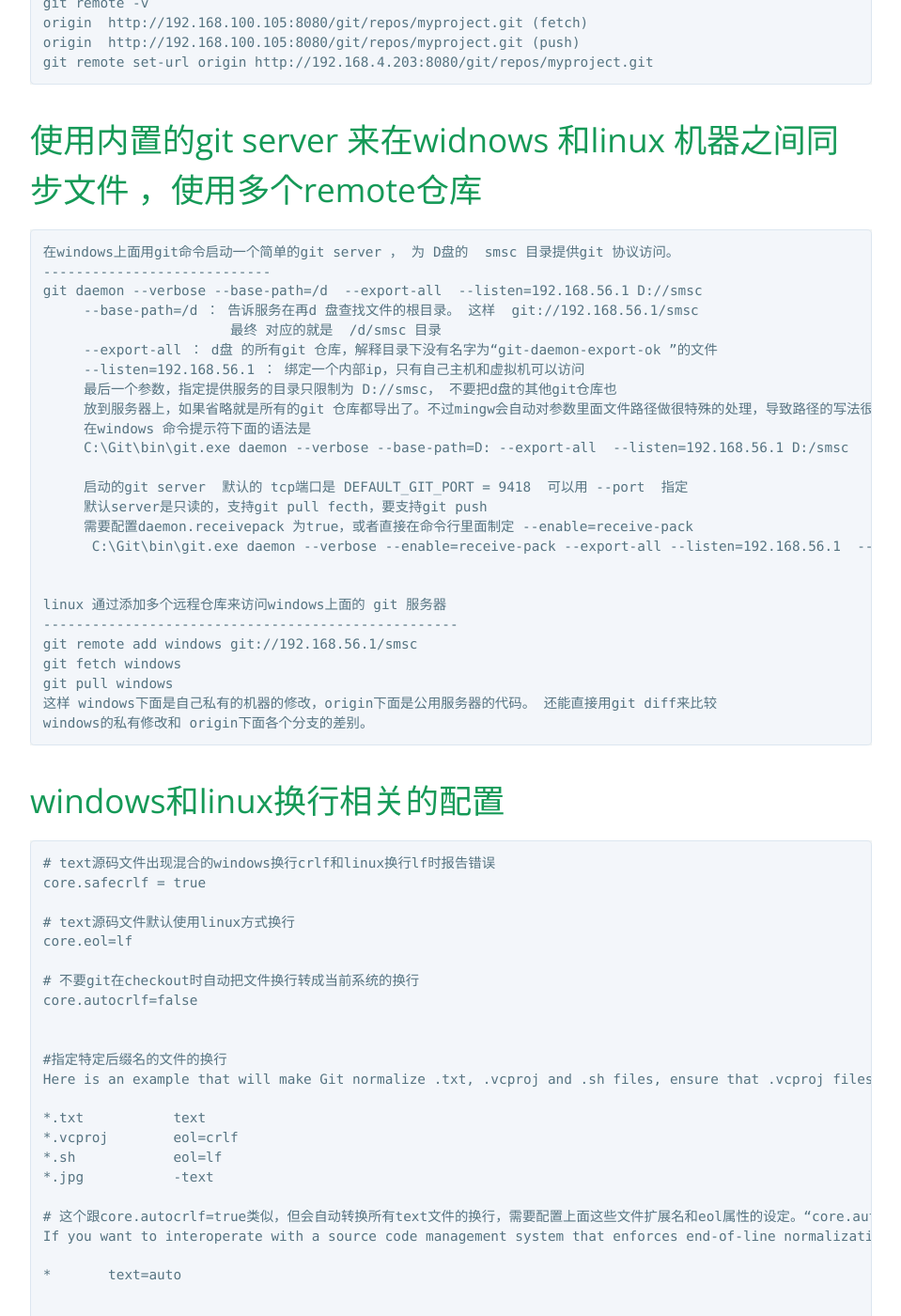
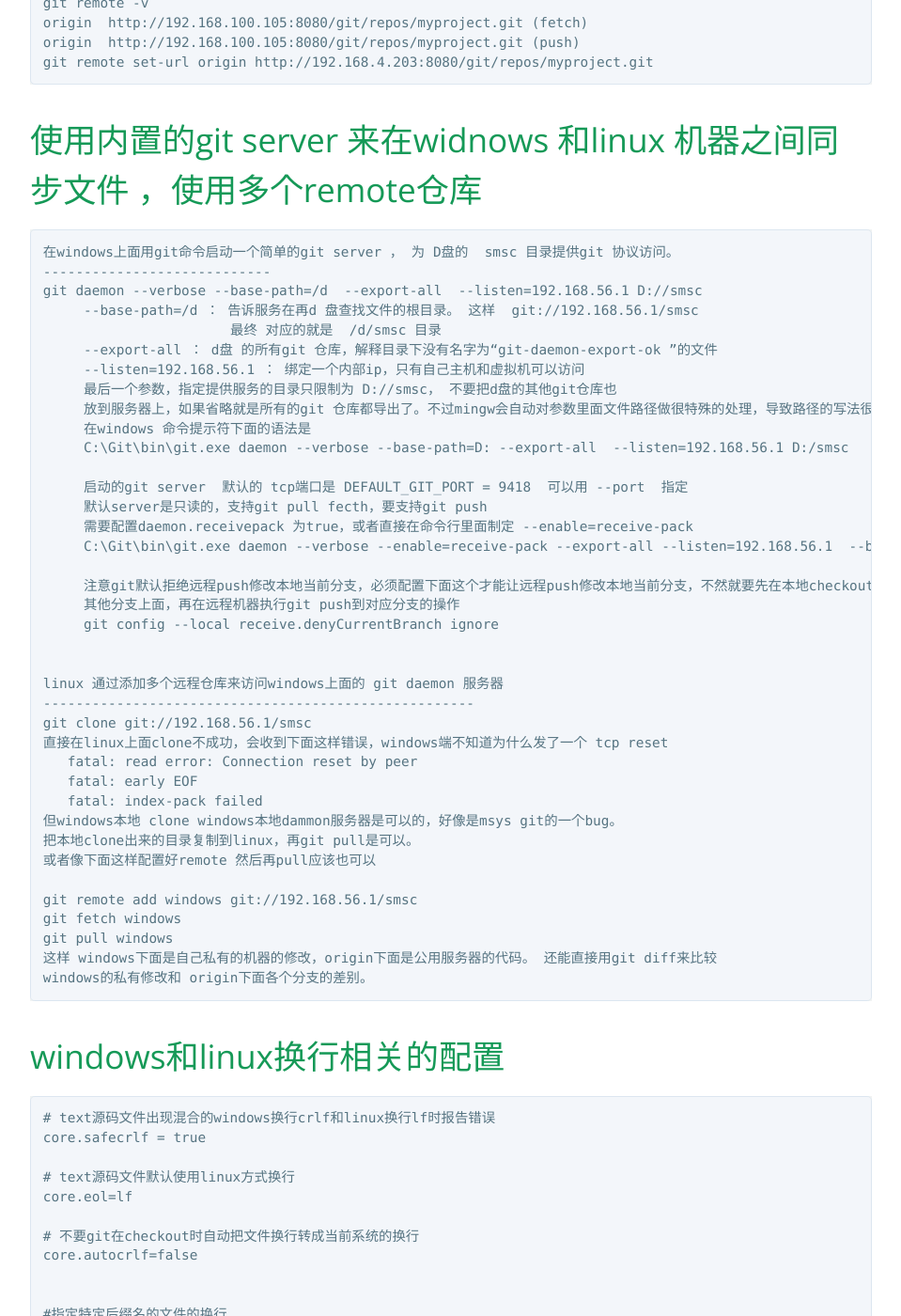
Before and after one commit to gmd20/gmd20.github.io, a Jekyll site: the page built from _posts/2013-11-27-常用git命令.markdown, in a window 1280 px wide and 1400 px high, scrolled down 7608 px. Shown: the whole window at 94% size, without its empty margins (160-1119 px from the left). Built offline with Jekyll 4.4.1, drawn with Linux system fonts in a browser that asks for light colours; Markdown is read by kramdown in place of the engine named in the settings; comment, search, counter and statistics services are not loaded.

Commit message:
Update 2013-11-27-常用git命令.markdown

```diff
--- a/_posts/2013-11-27-常用git命令.markdown
+++ b/_posts/2013-11-27-常用git命令.markdown
@@ -325,11 +325,24 @@ git daemon --verbose --base-path=/d  --export-all  --listen=192.168.56.1 D://sms
      启动的git server  默认的 tcp端口是 DEFAULT_GIT_PORT = 9418  可以用 --port  指定
      默认server是只读的，支持git pull fecth，要支持git push
      需要配置daemon.receivepack 为true，或者直接在命令行里面制定 --enable=receive-pack
-      C:\Git\bin\git.exe daemon --verbose --enable=receive-pack --export-all --listen=192.168.56.1  --base-path=D:  D:/smsc
+     C:\Git\bin\git.exe daemon --verbose --enable=receive-pack --export-all --listen=192.168.56.1  --base-path=D:  D:/smsc
+
+     注意git默认拒绝远程push修改本地当前分支，必须配置下面这个才能让远程push修改本地当前分支，不然就要先在本地checkout到切换到
+     其他分支上面，再在远程机器执行git push到对应分支的操作
+     git config --local receive.denyCurrentBranch ignore
 
 
-linux 通过添加多个远程仓库来访问windows上面的 git 服务器
----------------------------------------------------
+linux 通过添加多个远程仓库来访问windows上面的 git daemon 服务器
+-----------------------------------------------------
+git clone git://192.168.56.1/smsc
+直接在linux上面clone不成功，会收到下面这样错误，windows端不知道为什么发了一个 tcp reset
+   fatal: read error: Connection reset by peer
+   fatal: early EOF
+   fatal: index-pack failed
+但windows本地 clone windows本地dammon服务器是可以的，好像是msys git的一个bug。
+把本地clone出来的目录复制到linux，再git pull是可以。
+或者像下面这样配置好remote 然后再pull应该也可以
+
 git remote add windows git://192.168.56.1/smsc
 git fetch windows
 git pull windows
```
